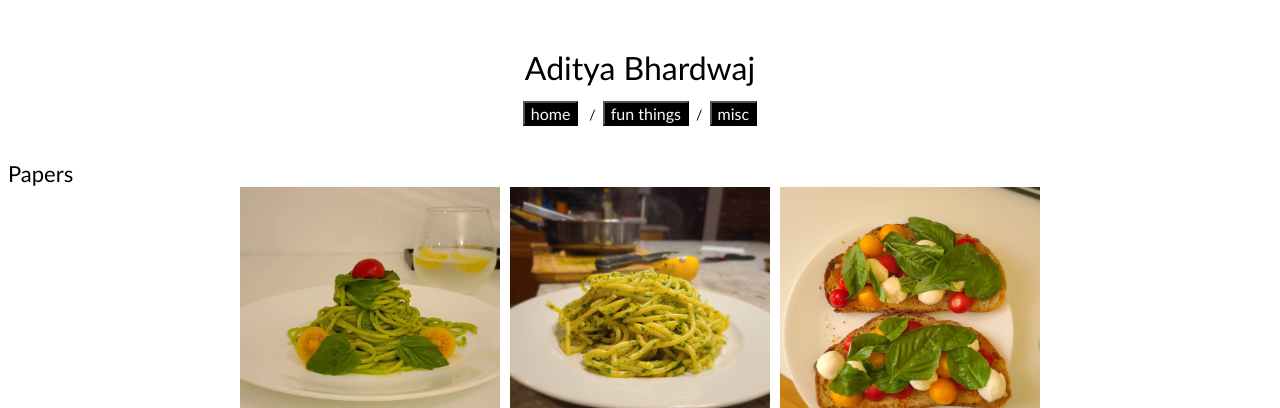
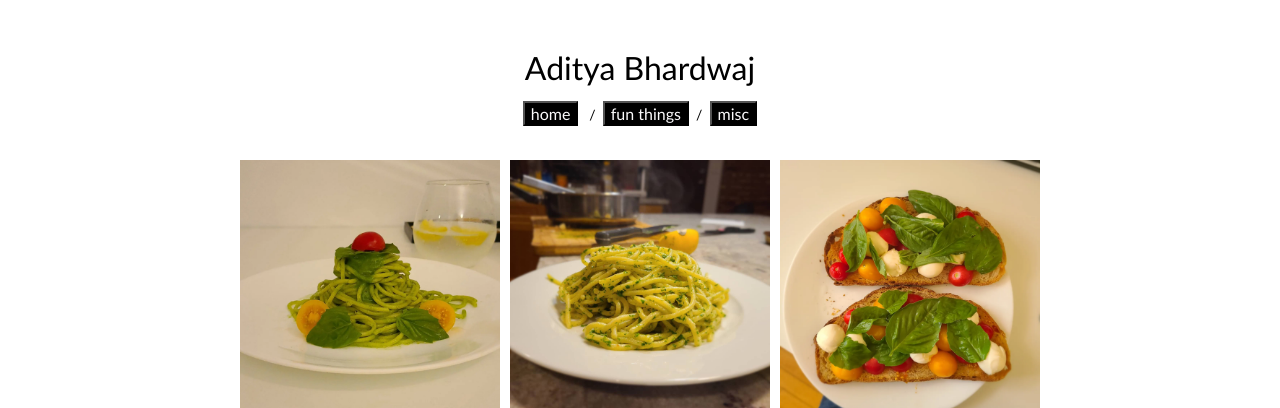
Before and after one commit to a7b/a7b.github.io, a plain HTML site: page misc.html in a window 1280 px wide. Shown: the top 408 px of the page. Drawn offline with nearby package versions, Linux system fonts and the light colour scheme.

Commit message:
fix typo

```diff
--- a/misc.html
+++ b/misc.html
@@ -58,7 +58,6 @@ MathJax = {
           </tbody></table>
 
           <table>
-          <h2>Papers</h2>
           <div class="grid">
 
           </div>
```
